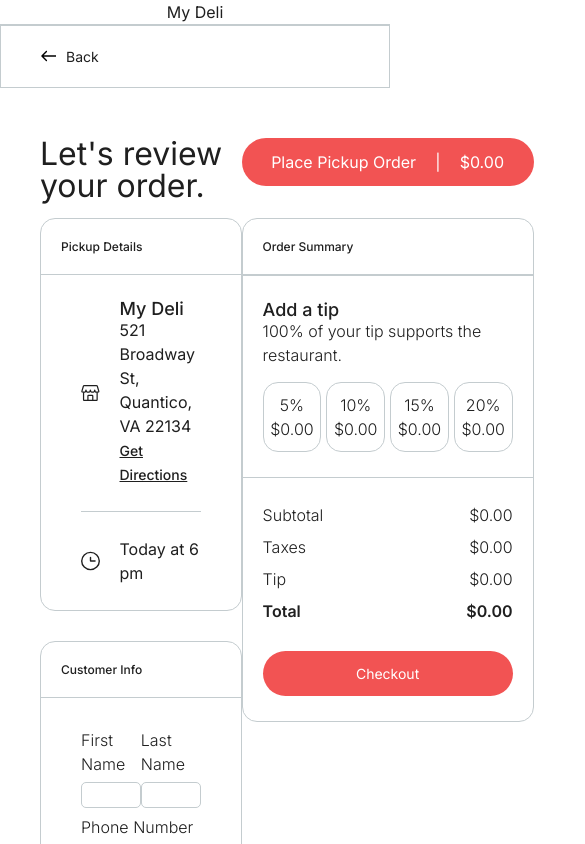
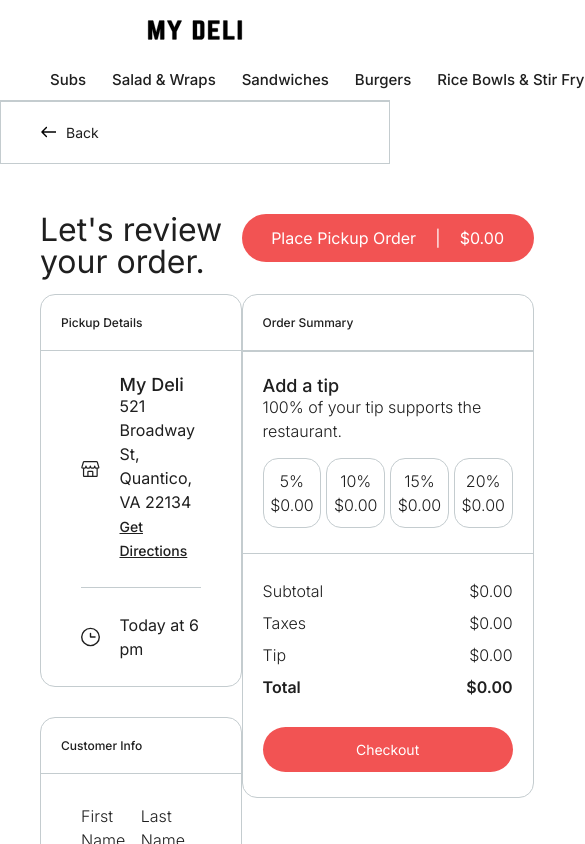
Before and after one commit to sejungk/my-deli_web-app, a Next.js app: page /checkout in a window 390 px wide. Shown: the top 844 px of the page, 585 px wide, since content can reach past the window. Built offline with nearby package versions, Linux system fonts and the light colour scheme.

Commit message:
feat: Implement responsive Navbar component
- Added Navbar component with logo and category links.
- Implemented smooth scrolling using 'react-scroll'.
- Conditionally hide the Breakfast link after 10:30 AM.

```diff
--- a/component/MenuItems.jsx
+++ b/component/MenuItems.jsx
@@ -61,10 +61,17 @@ const MenuItems = () => {
     setIsModalOpen(false);
   };
 
+  // Function to format id name
+  const formatId = (categoryName) => {
+    const formattedId = categoryName.toLowerCase().replace(/[^a-z]+/g, '-');
+    return formattedId;
+  }
+
   return (
     <div className={styles.container}>
       {Object.keys(groupedMenuItems).map((categoryName) => (
-        <div key={categoryName} className={styles.categoryText}>
+        <div key={categoryName} id={formatId(categoryName)} className={styles.categoryText}>
+          {console.log(formatId(categoryName))}
           <h3 className={styles.category}>{categoryName}</h3>
           <div className={styles.wrapper}>
             {groupedMenuItems[categoryName].map((menuItem) => (
--- a/component/Navbar.jsx
+++ b/component/Navbar.jsx
@@ -1,4 +1,8 @@
-import styles from "../styles/Navbar.module.css"
+"use client"
+
+import styles from "../styles/Navbar.module.css";
+import Image from "next/image";
+import { Link, animateScroll as scroll } from 'react-scroll';
 
 const Navbar = () => {
   const time1030 = new Date(0, 0, 0, 10, 30, 0, 0);
@@ -6,18 +10,55 @@ const Navbar = () => {
 
   return (
     <div>
-      <div className={styles.logo}>My Deli</div>
-      <div className={styles.container}>
-        {isBefore1030 && <div className={styles.item}>Breakfast</div>}
-        <div className={styles.item}>Subs</div>
-        <div className={styles.item}>Wraps</div>
-        <div className={styles.item}>Sandwich</div>
-        <div className={styles.item}>Burgers</div>
-        <div className={styles.item}>Rice Bowls</div>
+      <div className={styles.logoWrapper}>
+        <Image className={styles.logo} src="/img/mydeli-logo.svg" layout="fill" alt="location icon" />
+      </div>
+      <div className={styles.linksContainer}>
+        {isBefore1030 && (
+        <Link className={styles.link} to="breakfast" smooth={true} duration={500}>
+          <div className={styles.item}>Breakfast</div>
+        </Link>
+        )}
+        <Link className={styles.link} to="subs" smooth={true} duration={500}>
+          <div className={styles.item}>Subs</div>
+        </Link>
+        <Link className={styles.link} to="salad-wraps" smooth={true} duration={500}>
+          <div className={styles.item}>Salad &amp; Wraps</div>
+        </Link>
+        <Link className={styles.link} to="sandwiches" smooth={true} duration={500}>
+          <div className={styles.item}>Sandwiches</div>
+        </Link>
+        <Link className={styles.link} to="burgers" smooth={true} duration={500}>
+          <div className={styles.item}>Burgers</div>
+        </Link>
+        <Link className={styles.link} to="rice-bowls-stir-fry" smooth={true} duration={500}>
+          <div className={styles.item}>Rice Bowls &amp; Stir Fry</div>
+        </Link>
+        <Link className={styles.link} to="sides" smooth={true} duration={500}>
+          <div className={styles.item}>Sides</div>
+        </Link>
       </div>
       <hr className={styles.underline}></hr>
     </div>
-  )
+  );
 }
 
+//   return (
+//     <div>
+//       <div className={styles.logoWrapper}>
+//         <Image className={styles.logo} src="/img/mydeli-logo.svg" layout="fill" alt="location icon" />
+//       </div>
+//       <div className={styles.linksContainer}>
+//         {isBefore1030 && <div className={styles.item}>Breakfast</div>}
+//         <div className={styles.item}>Subs</div>
+//         <div className={styles.item}>Wraps</div>
+//         <div className={styles.item}>Sandwich</div>
+//         <div className={styles.item}>Burgers</div>
+//         <div className={styles.item}>Rice Bowls</div>
+//       </div>
+//       <hr className={styles.underline}></hr>
+//     </div>
+//   )
+// }
+
 export default Navbar;
--- a/package.json
+++ b/package.json
@@ -25,6 +25,7 @@
     "postcss": "8.4.24",
     "react": "18.2.0",
     "react-dom": "18.2.0",
+    "react-scroll": "^1.8.9",
     "tailwindcss": "3.3.2",
     "uuid": "^9.0.0"
   }
--- a/styles/Navbar.module.css
+++ b/styles/Navbar.module.css
@@ -1,5 +1,16 @@
-.container {
-  padding: 50px 50px 30px 50px;
+.logoWrapper {
+  position: relative;
+  text-align: center;
+  height: 20px;
+  top: 20px;
+  font-size: 30px;
+  line-height: 20px;
+  cursor: pointer;
+  margin: 0 auto;
+}
+
+.linksContainer {
+  padding: 60px 50px 20px 50px;
   height: 50px;
   display: flex;
   align-items: center;
@@ -8,13 +19,13 @@
   width: 700px;
 }
 
-.logo {
-  text-align: center;
-  margin: auto;
+.link {
+  text-decoration: none;
 }
 
 .item {
   font-size: 15px;
+  font-weight: 500;
 }
 
 .underline {
```
Also changed, not shown: public/img/mydeli-logo.svg (added), 1 other file (tests, documents, lock files or other folders).
